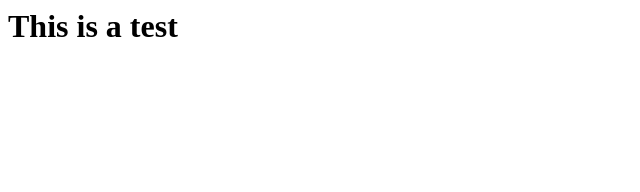
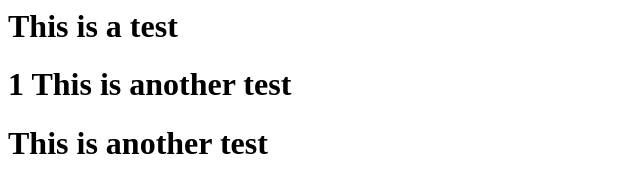
Before and after one commit to anirbancx/test, a plain HTML site: page index.html in a window 1280 px wide. Shown: the whole page, without its empty margins (0-640 px from the left). Drawn offline with Linux system fonts and the light colour scheme.

Commit message:
Secomd commit

```diff
--- a/index.html
+++ b/index.html
@@ -1 +1,4 @@
 <h1>This is a test</h1>
+<h1>1 This is another test </h1>
+
+<h1> This is another test </h1>
```
